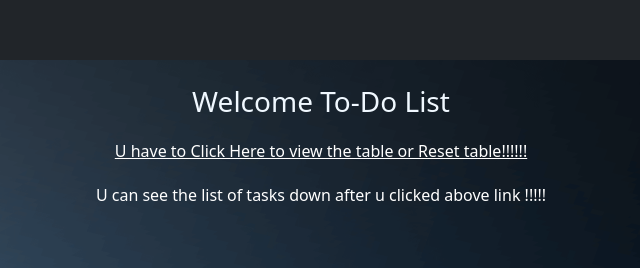
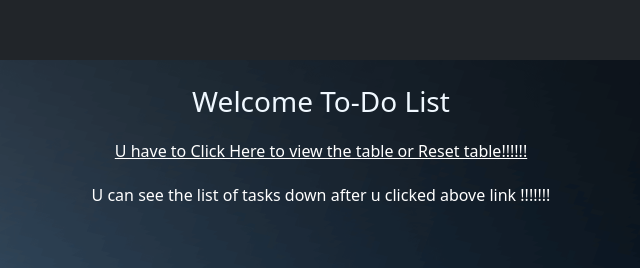
Before and after one commit to GK0610/TODO_App, a plain HTML site: page todo_list.html in a window 1280 px wide. Shown: the top 268 px of the page, 319-959 px from the left. Drawn offline with nearby package versions, Linux system fonts and the light colour scheme.

Commit message:
Update todo_list.html

```diff
--- a/todo_list.html
+++ b/todo_list.html
@@ -34,7 +34,7 @@
 
   <p id="todroptable" onclick=""><u>U have to Click Here to view the table or Reset table!!!!!!</u> </p>
 
-  <p id="taskdown">U can see the list of tasks down after u clicked above link !!!!! </p>
+  <p id="taskdown">U can see the list of tasks down after u clicked above link !!!!!!! </p>
   <div>
     <table id="todo-list-table">
       <thead>
```
